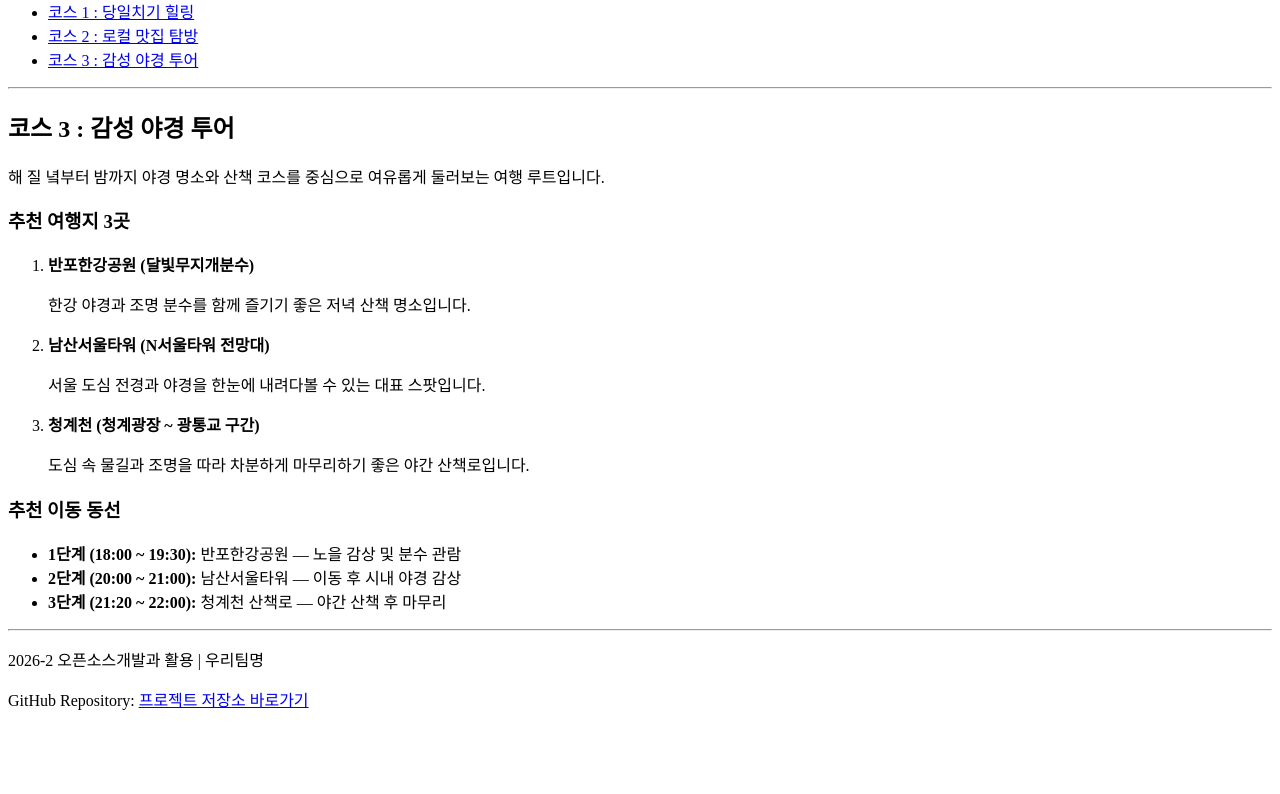
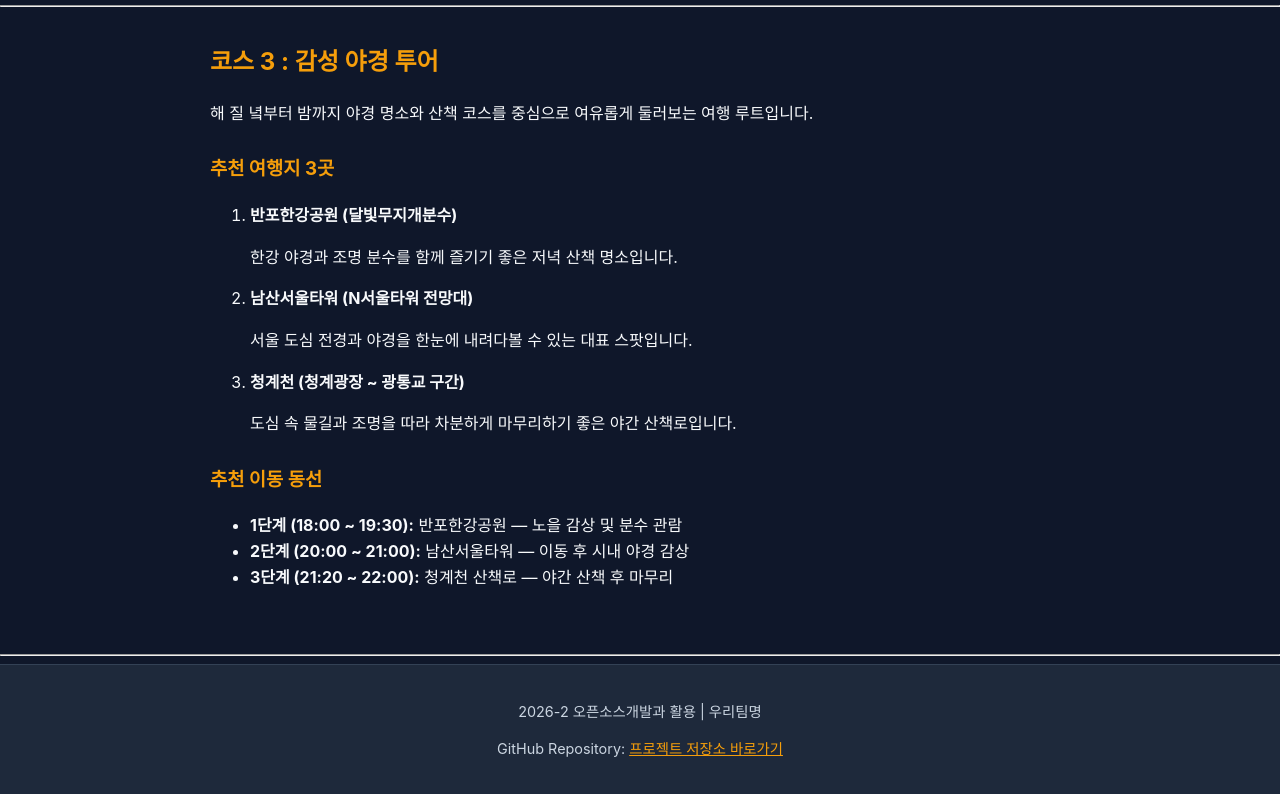
Before and after one commit to Hongjiyoon2026068159/oss-03-travelcourse, a plain HTML site: page course3.html in a window 1280 px wide. Shown: the part 154-948 px from the top of the page. Before the commit the page ends 881 px from the top, so only its background shows below. Drawn offline with Linux system fonts and the light colour scheme.

Commit message:
course3.html에 style.css 연결 및 현재 메뉴 active, 카드 클래스 적용
course3.html에 팀 공통 디자인 파일을 입히라고 연결해주는 코드 적용함.
class="active"를 통해 상단 메뉴에서 코스3 버튼만 노란색 테두리로 불이 들어오게 함.

```diff
--- a/course3.html
+++ b/course3.html
@@ -1,6 +1,7 @@
 <!DOCTYPE html>
 <html lang="ko">
 <head>
+  <link rel="stylesheet" href="style.css">
   <meta charset="UTF-8">
   <meta name="viewport" content="width=device-width, initial-scale=1.0">
   <title>코스 3 : 감성 야경 투어 - 여행 코스 추천</title>
@@ -14,7 +15,7 @@
         <li><a href="index.html">홈 (전체 소개)</a></li>
         <li><a href="course1.html">코스 1 : 당일치기 힐링</a></li>
         <li><a href="course2.html">코스 2 : 로컬 맛집 탐방</a></li>
-        <li><a href="course3.html">코스 3 : 감성 야경 투어</a></li>
+        <li><a href="course3.html" class="active">코스 3 : 감성 야경 투어</a></li>
       </ul>
     </nav>
   </header>
```
